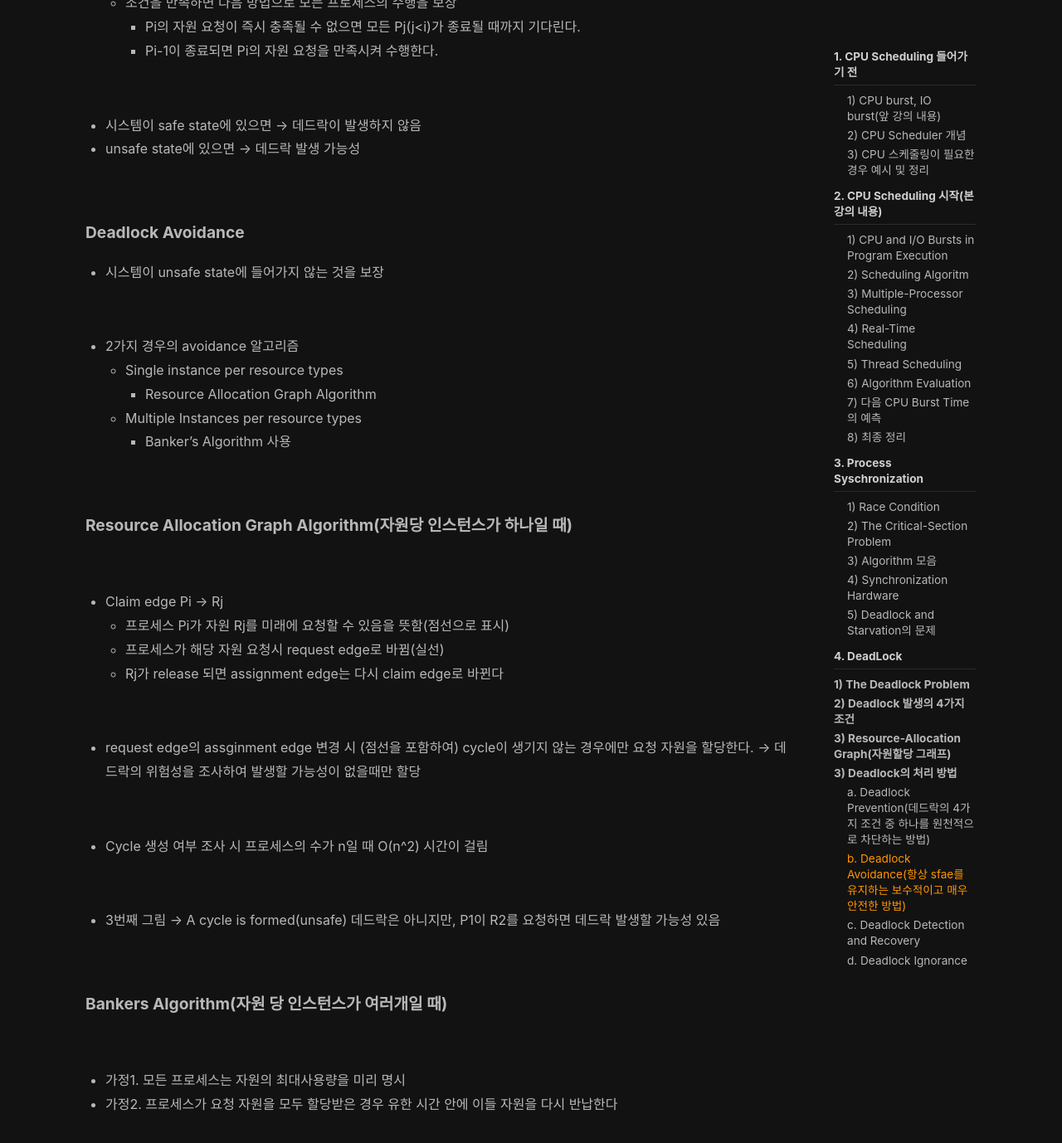
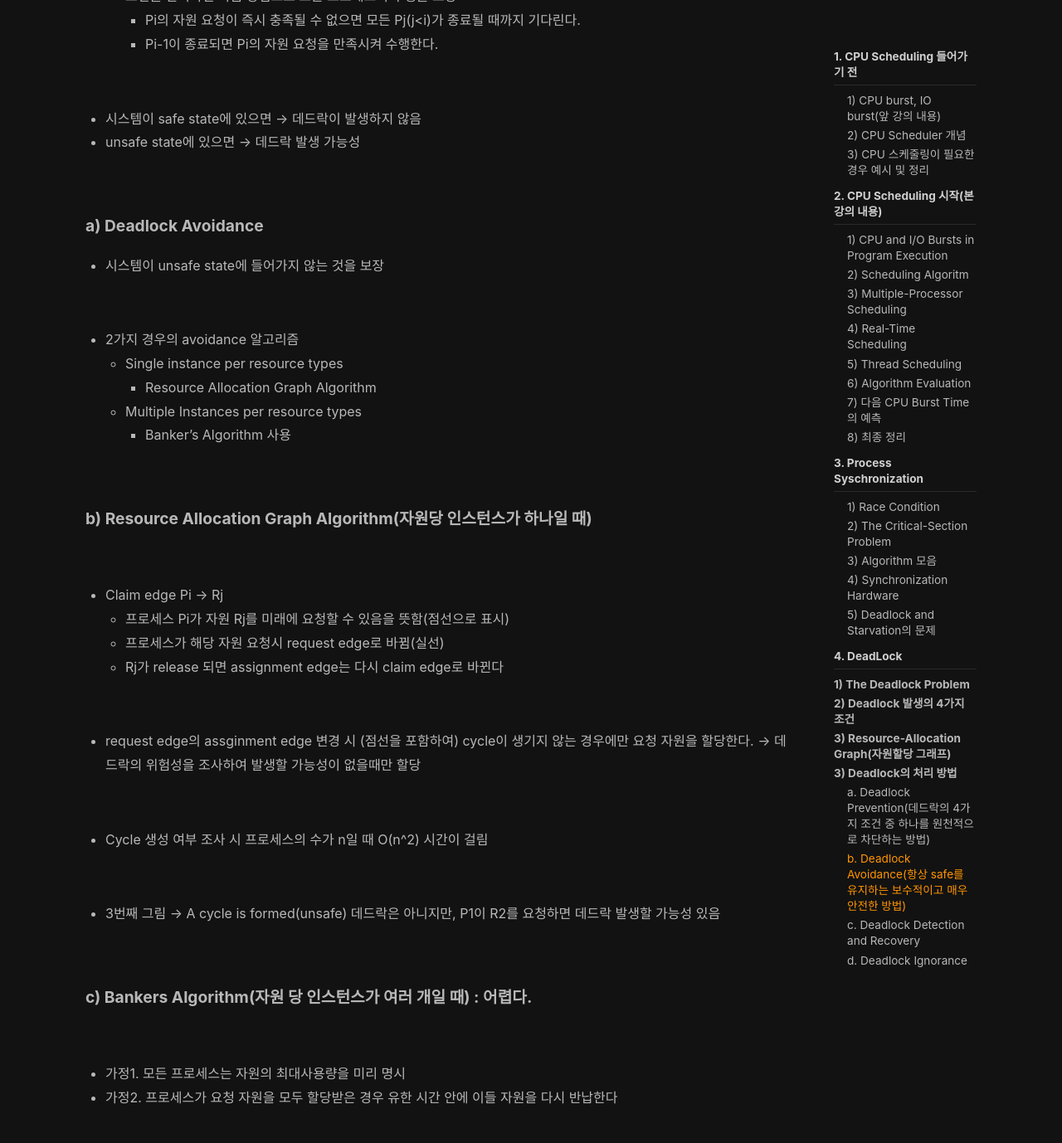
Before and after one commit to wogjs0911/wogjs0911.github.io, a Jekyll site: the page built from _posts/2023-02-19-Operating System2.md, in a window 1280 px wide and 1400 px high, scrolled down 30853 px. Shown: the top 1378 px of the window at 83% size. Built offline with Jekyll 4.4.1, drawn with Linux system fonts in a browser that asks for light colours; nearby versions of some CDN libraries; comment, search, counter and statistics services are not loaded; some of the changed text lies outside the part shown.

```diff
--- a/_posts/2023-02-19-Operating System2.md
+++ b/_posts/2023-02-19-Operating System2.md
@@ -727,11 +727,11 @@ do {
 <br>
 ##### a) Busy Wait
 
-Critical Section of n Processes By Semaphore - Spin Lock
+- Critical Section of n Processes By Semaphore - Spin Lock
 
 
-단점: Spin Lock
-Block & Wakeup 방식의 구현도 가능 (=sleep lock)
+- 단점: Spin Lock
+- Block & Wakeup 방식의 구현도 가능 (=sleep lock)
 
 <br>
 ##### b) Block & Await
@@ -1081,7 +1075,7 @@ void pcickup(int i) {
 
 <br><br>
 
-### b. Deadlock Avoidance(항상 sfae를 유지하는 보수적이고 매우 안전한 방법)
+### b. Deadlock Avoidance(항상 safe를 유지하는 보수적이고 매우 안전한 방법)
 
 <br>
 - 자원 요청에 대한 부가정보를 이용해서 자원할당이 deadlock으로 부터 안전한지를 동적으로 조사해서 안전한 경우에만 할당
@@ -1106,7 +1100,7 @@ void pcickup(int i) {
 
 <br>
 
-#### Deadlock Avoidance
+#### a) Deadlock Avoidance
 - 시스템이 unsafe state에 들어가지 않는 것을 보장
 
 <br>
@@ -1119,7 +1113,7 @@ void pcickup(int i) {
 
 <br>
 
-#### Resource Allocation Graph Algorithm(자원당 인스턴스가 하나일 때)
+#### b) Resource Allocation Graph Algorithm(자원당 인스턴스가 하나일 때)
 
 <br>
 - Claim edge Pi → Rj
@@ -1139,7 +1133,7 @@ void pcickup(int i) {
 
 
 <br>
-#### Bankers Algorithm(자원 당 인스턴스가 여러개일 때)
+#### c) Bankers Algorithm(자원 당 인스턴스가 여러 개일 때) : 어렵다.
 
 <br>
 - 가정1. 모든 프로세스는 자원의 최대사용량을 미리 명시
```
Also changed, not shown: other parts of _posts/2023-02-19-Operating System2.md (+0 -6 lines), _posts/2023-02-20-Week13 Day.md (renamed from _posts/2023-02-20-Week13 Day1,2,3.md, +5 -5 lines), _posts/2023-02-21-Git Study.md (+3 -3 lines), _posts/2023-02-27-Week14 Day.md (renamed from _posts/2023-02-27-Week14 Day1,2,3.md, +18 -11 lines).
